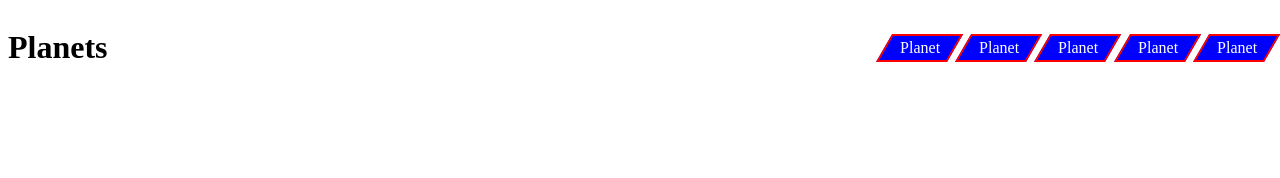
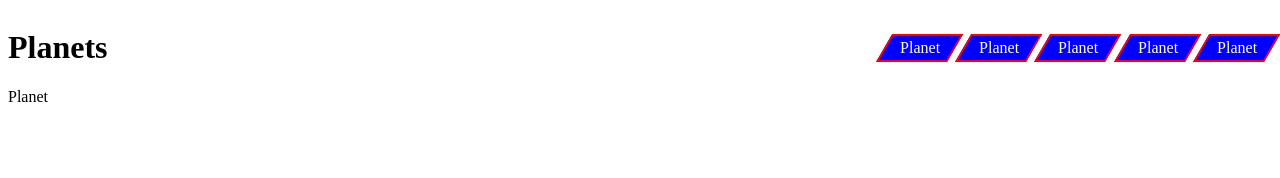
Before and after one commit to edo979/planets-app, a React (Vite) app: page /e in a window 1280 px wide. Shown: the top 178 px of the page. Built offline with nearby package versions, Linux system fonts and the light colour scheme.

Commit message:
basic route configuration

```diff
--- a/package.json
+++ b/package.json
@@ -10,7 +10,8 @@
   },
   "dependencies": {
     "react": "^18.2.0",
-    "react-dom": "^18.2.0"
+    "react-dom": "^18.2.0",
+    "react-router-dom": "^6.4.1"
   },
   "devDependencies": {
     "@types/react": "^18.0.17",
--- a/src/App.tsx
+++ b/src/App.tsx
@@ -1,3 +1,4 @@
+import { Outlet } from 'react-router-dom'
 import './scss/style.scss'
 
 function App() {
@@ -35,7 +36,8 @@ function App() {
           </ul>
         </nav>
       </header>
-      <main></main>
+
+      <Outlet />
     </>
   )
 }
--- /dev/null
+++ b/src/Home.tsx
@@ -0,0 +1,5 @@
+function Home() {
+  return <div>Home</div>
+}
+
+export default Home
--- /dev/null
+++ b/src/Layout.tsx
@@ -0,0 +1,5 @@
+function Layout() {
+  return <div>Layout</div>
+}
+
+export default Layout
--- /dev/null
+++ b/src/Planet.tsx
@@ -0,0 +1,5 @@
+function Planet() {
+  return <div>Planet</div>
+}
+
+export default Planet
--- a/src/main.tsx
+++ b/src/main.tsx
@@ -1,9 +1,19 @@
 import React from 'react'
 import ReactDOM from 'react-dom/client'
+import { BrowserRouter, Routes, Route } from 'react-router-dom'
 import App from './App'
+import Home from './Home'
+import Planet from './Planet'
 
 ReactDOM.createRoot(document.getElementById('root') as HTMLElement).render(
   <React.StrictMode>
-    <App />
+    <BrowserRouter>
+      <Routes>
+        <Route path="/" element={<App />}>
+          <Route index element={<Home />} />
+          <Route path="e" element={<Planet />} />
+        </Route>
+      </Routes>
+    </BrowserRouter>
   </React.StrictMode>
 )
```
Also changed, not shown: 1 other file (tests, documents, lock files or other folders).
